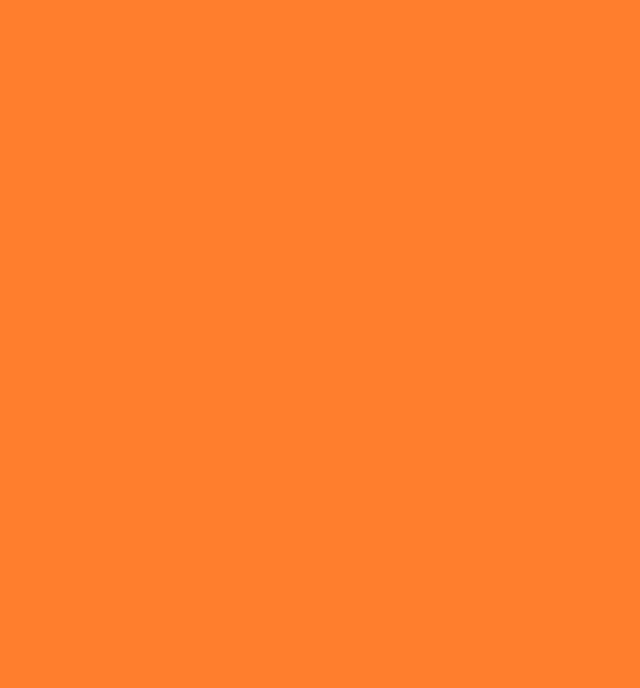
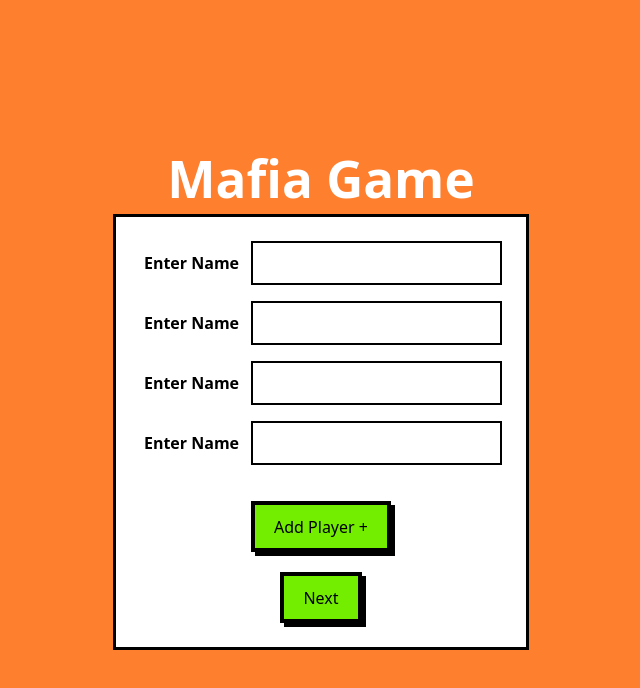
Before and after one commit to HarithHadi/lepak, a React (Vite) app: page /Mafia in a window 1280 px wide. Before the commit this address had no page. Shown: the top 688 px of the page, without its empty margins (319-959 px from the left). Built offline with nearby package versions, Linux system fonts and the light colour scheme.

Commit message:
mafia game

```diff
--- a/src/App.tsx
+++ b/src/App.tsx
@@ -2,6 +2,7 @@ import { BrowserRouter, Route, Routes } from 'react-router-dom'
 import Start from './pages/Start'
 import Home from './pages/Home'
 import WordGame from './pages/WordGame'
+import Mafia from './pages/Mafia'
 
 import './App.css'
 
@@ -14,6 +15,7 @@ function App() {
         <Route path='/' element= {<Start />} />
         <Route path="/home" element={<Home />} />
         <Route path="/WordGame" element={<WordGame />} />
+        <Route path="/Mafia" element={<Mafia />} />
       </Routes>
     </BrowserRouter>
 
--- /dev/null
+++ b/src/pages/Mafia.tsx
@@ -0,0 +1,31 @@
+import { useState } from "react";
+import { useEffect } from "react";
+
+export default function Mafia(){
+    const [names, setnames] = useState(["", "","",""])
+
+    const addPerson = () => {
+        setnames([...names, ""]);
+
+    };
+
+    return(
+        <>
+        <div className="font-bold text-white pb-2">
+            <h1> Mafia Game</h1>
+        </div>
+
+        <div className="bg-white p-6 border-3 flex flex-col">
+            {names.map((name, index) => (
+                <div key={index} className="pb-4 flex flex-row items-center gap-2">
+                    <label className="font-bold p-1 whitespace-nowrap">Enter Name</label>
+                    <input type="text" className="border-2 border-black p-2"/>
+                </div>
+            ))}
+
+            <div className="pt-5"><button onClick={addPerson}>Add Player + </button></div>
+            <div className="pt-5"><button>Next</button></div>
+        </div>
+        </>
+    )
+}
```
